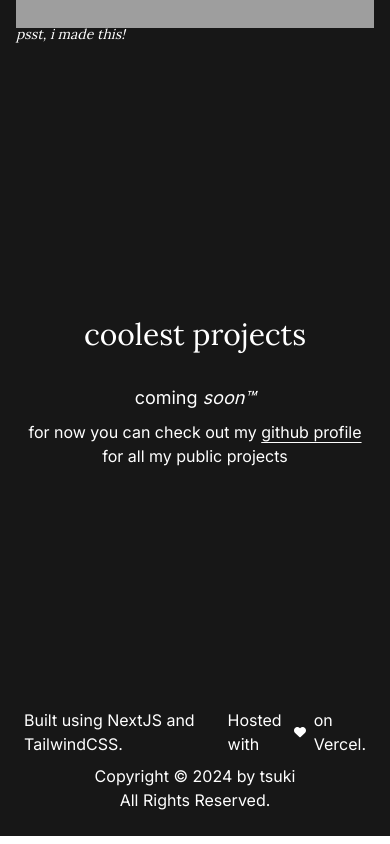
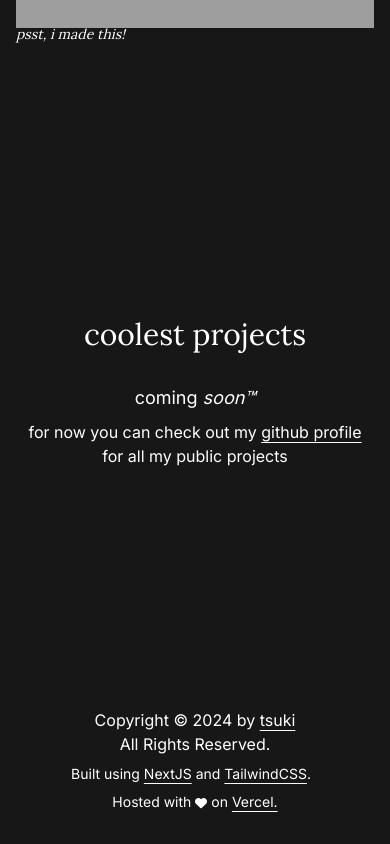
Before and after one commit to tsukiongithub/jinx, a Next.js app: page / in a window 390 px wide. Shown: the part 1920-2764 px from the top of the page. Built offline with nearby package versions, Linux system fonts and the light colour scheme; grey boxes are pictures that could not be loaded; what @designbycode/tailwindcss-mask-image would draw is missing.

Commit message:
update links to be more mobile friendly

```diff
--- a/src/components/Footer.tsx
+++ b/src/components/Footer.tsx
@@ -1,15 +1,29 @@
+import { cn } from "@/lib/utils";
 import { faHeart } from "@fortawesome/free-solid-svg-icons";
 import { FontAwesomeIcon } from "@fortawesome/react-fontawesome";
 import Link from "next/link";
 
 const Footer = ({ className }: { className?: string }) => {
 	return (
-		<footer className={`${className ? className : ""} mt-auto flex flex-col items-center px-6 py-6`}>
-			<div className="mb-2 flex">
+		<footer className={cn(`mt-auto flex flex-col items-center gap-2 px-6 py-6`, className)}>
+			<div className="text-center">
+				<p>
+					Copyright © 2024 by{" "}
+					<Link
+						className="md:animated-underline underline underline-offset-4 md:no-underline"
+						href="https://twitter.com/tsukiisadev"
+						target="_blank"
+					>
+						tsuki
+					</Link>
+				</p>
+				<p>All Rights Reserved.</p>
+			</div>
+			<div className="mb-2 flex flex-col gap-2 whitespace-nowrap text-sm md:flex-row md:gap-0">
 				<div className="mr-2">
 					Built using{" "}
 					<Link
-						className="animated-underline after:bg-white"
+						className="md:animated-underline underline underline-offset-4 md:no-underline"
 						href="https://nextjs.org/"
 						target="_blank"
 					>
@@ -17,7 +31,7 @@
 					</Link>{" "}
 					and{" "}
 					<Link
-						className="animated-underline after:bg-white"
+						className="md:animated-underline underline underline-offset-4 md:no-underline"
 						href="https://tailwindcss.com/"
 						target="_blank"
 					>
@@ -25,30 +39,24 @@
 					</Link>
 					.
 				</div>
-				<Link
-					className="animated-underline flex items-center justify-center after:bg-white"
-					href="https://vercel.com/"
-					target="_blank"
-				>
-					Hosted with
-					<FontAwesomeIcon
-						className="mx-2 h-3 w-3"
-						icon={faHeart}
-					/>
-					on Vercel.
-				</Link>
+				<div className="flex items-center justify-center gap-1">
+					<span>
+						Hosted with{" "}
+						<FontAwesomeIcon
+							className="h-3 w-3"
+							icon={faHeart}
+						/>{" "}
+						on{" "}
+					</span>
+					<Link
+						className="md:animated-underline underline underline-offset-4 md:no-underline"
+						href="https://vercel.com/"
+						target="_blank"
+					>
+						Vercel.
+					</Link>
+				</div>
 			</div>
-			<p>
-				Copyright © 2024 by{" "}
-				<Link
-					className="animated-underline after:bg-white"
-					href="https://twitter.com/tsukiisadev"
-					target="_blank"
-				>
-					tsuki
-				</Link>
-			</p>
-			<p>All Rights Reserved.</p>
 		</footer>
 	);
 };
```
